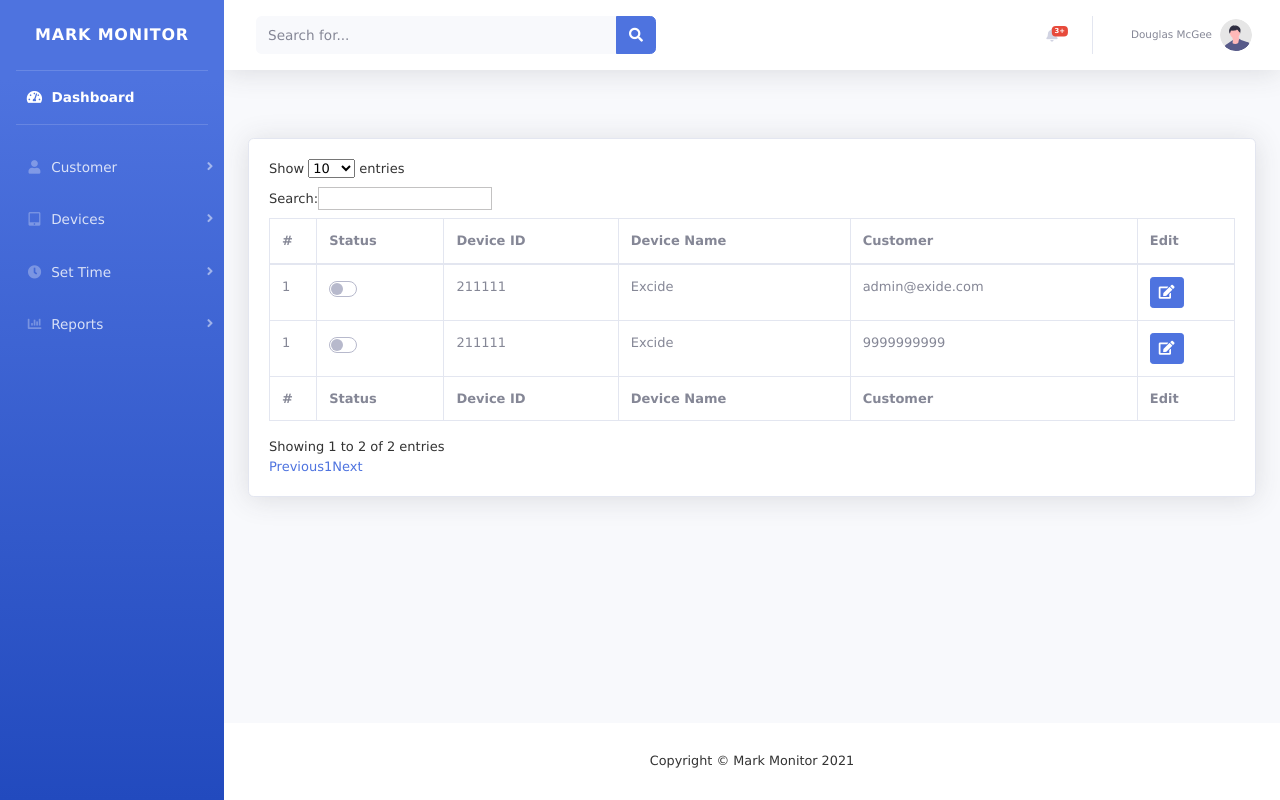
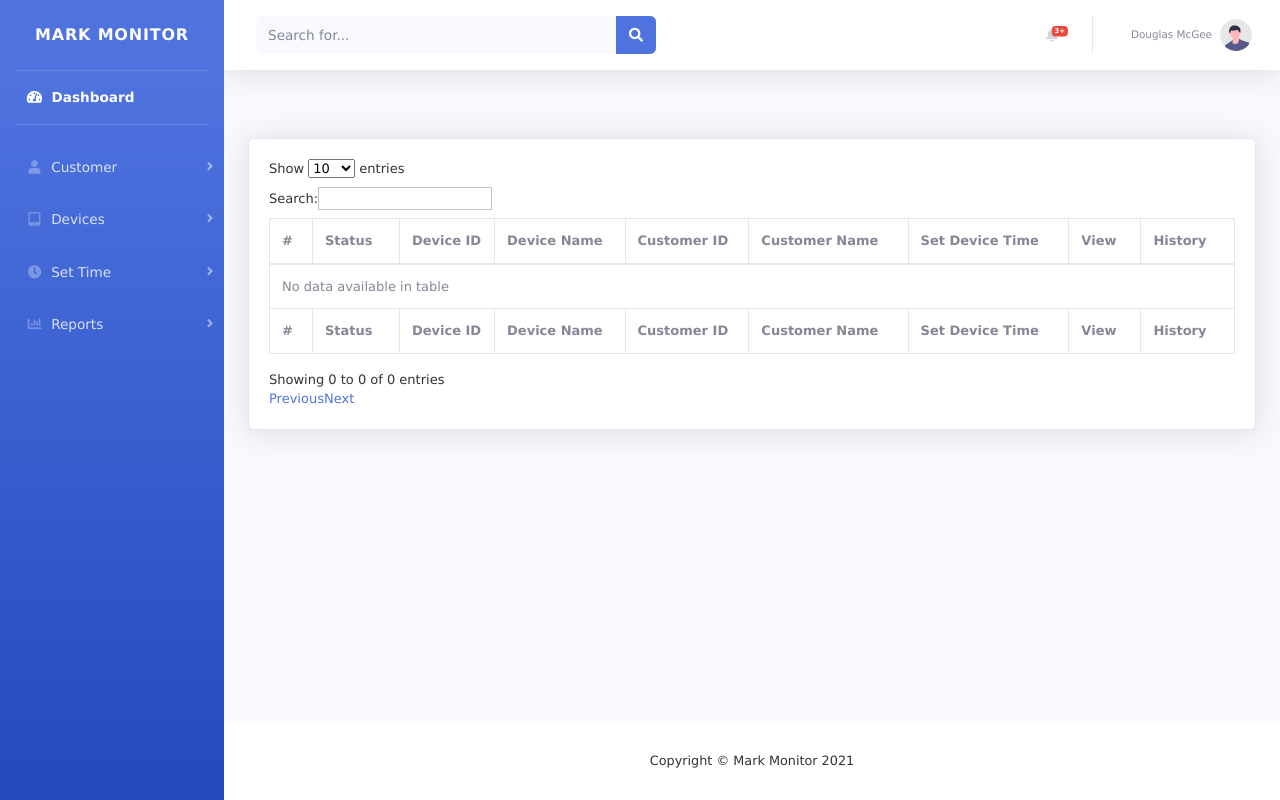
Before and after one commit to nitinsharma00006/mark_monitor, a CodeIgniter 4 app: template app/Views/devices/index.php in a window 1280 px wide. Run offline with PHP 8.4 and a stand-in for CodeIgniter, Linux system fonts and the light colour scheme; the template is opened without the code that fills it, so the values that code supplies are empty; some libraries are stand-ins or nearby versions.

Commit message:
device registration

```diff
--- a/app/Views/customer/index.php
+++ b/app/Views/customer/index.php
@@ -47,7 +47,7 @@
                             </div>
                         </td>
                         <td><?= $cust['zone'] ?></td>
-                        <td><?= $cust['email'] ?></td>
+                        <td><?= $cust['user_id'] ?></td>
                         <td><?= $cust['name'] ?></td>
                         <td><?= $cust['email'] ?></td>
                         <td><?= $cust['mobile'] ?></td>
--- a/app/Views/devices/index.php
+++ b/app/Views/devices/index.php
@@ -10,51 +10,52 @@
                         <th>Status</th>
                         <th>Device ID</th>
                         <th>Device Name</th>
-                        <th>Customer</th>
-                        <th class="nosort">Edit</th>
+                        <th>Customer ID</th>
+                        <th>Customer Name</th>
+                        <th class="nosort">Set Device Time</th>
+                        <th class="nosort">View</th>
+                        <th class="nosort">History</th>
                     </tr>
                 </thead>
                 <tfoot>
                     <tr>
-                        <th>#</th>
+                    <th>#</th>
                         <th>Status</th>
                         <th>Device ID</th>
                         <th>Device Name</th>
-                        <th>Customer</th>
-                        <th class="nosort">Edit</th>
+                        <th>Customer ID</th>
+                        <th>Customer Name</th>
+                        <th class="nosort">Set Device Time</th>
+                        <th class="nosort">View</th>
+                        <th class="nosort">History</th>
                     </tr>
                 </tfoot>
                 <tbody>
+                    <?php
+                        if (is_array($devices) && count($devices) > 0 ):
+                            $count = 1;
+                            foreach ($devices as $device) :
+                    ?>
                     <tr>
-                        <td>1</td>
+                        <td><?= $count?></td>
                         <td>
                             <!-- Switch -->
                             <div class="custom-control custom-switch">
-                                <input type="checkbox" class="custom-control-input" id="customSwitch1">
+                                <input type="checkbox" class="custom-control-input" id="customSwitch1" <?= $device['status'] == 'active' ? 'checked':''?>>
                                 <label class="custom-control-label" for="customSwitch1"></label>
                             </div>
                         </td>
-                        <td>211111</td>
-                        <td>Excide</td>
-                        <td>admin@exide.com</td>
+                        <td><?= $device['device_id']?></td>
+                        <td><?= $device['device_name']?></td>
+                        <td><?= $device['customer_id']?></td>
                         <td class="nosort"><a href="<?= base_url('devices/edit/1')?>" class="btn btn-primary btn-sm"><i
                                     class="fas fa-edit"></i></a></td>
                     </tr>
-                    <tr>
-                        <td>1</td>
-                        <td>
-                            <!-- Switch -->
-                            <div class="custom-control custom-switch">
-                                <input type="checkbox" class="custom-control-input" id="customSwitch2">
-                                <label class="custom-control-label" for="customSwitch2"></label>
-                            </div>
-                        </td>
-                        <td>211111</td>
-                        <td>Excide</td>
-                        <td>9999999999</td>
-                        <td class="nosort"><a href="<?= base_url('devices/edit/1')?>" class="btn btn-primary btn-sm"><i
-                                    class="fas fa-edit"></i></a></td>
-                    </tr>
+                    <?php
+                        $count++;
+                            endforeach;
+                        endif;
+                    ?>
                 </tbody>
             </table>
         </div>
```
Also changed, not shown: app/Controllers/Customer.php (+10 -0 lines), app/Controllers/Devices.php (+5 -2 lines), app/Helpers/common_helper.php (+17 -0 lines), app/Models/UserModel.php (+33 -4 lines), app/Views/customer/edit.php (+42 -35 lines).
